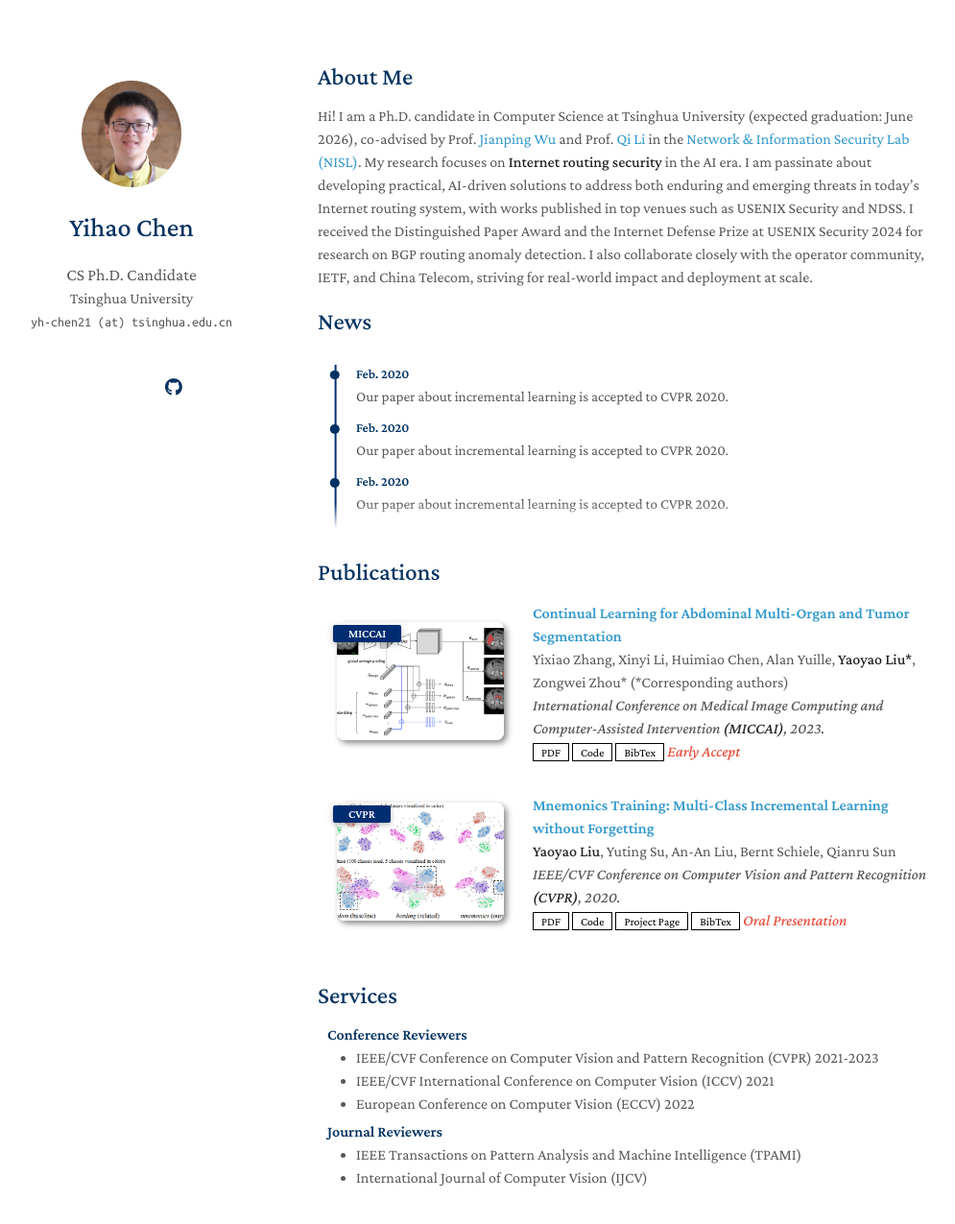
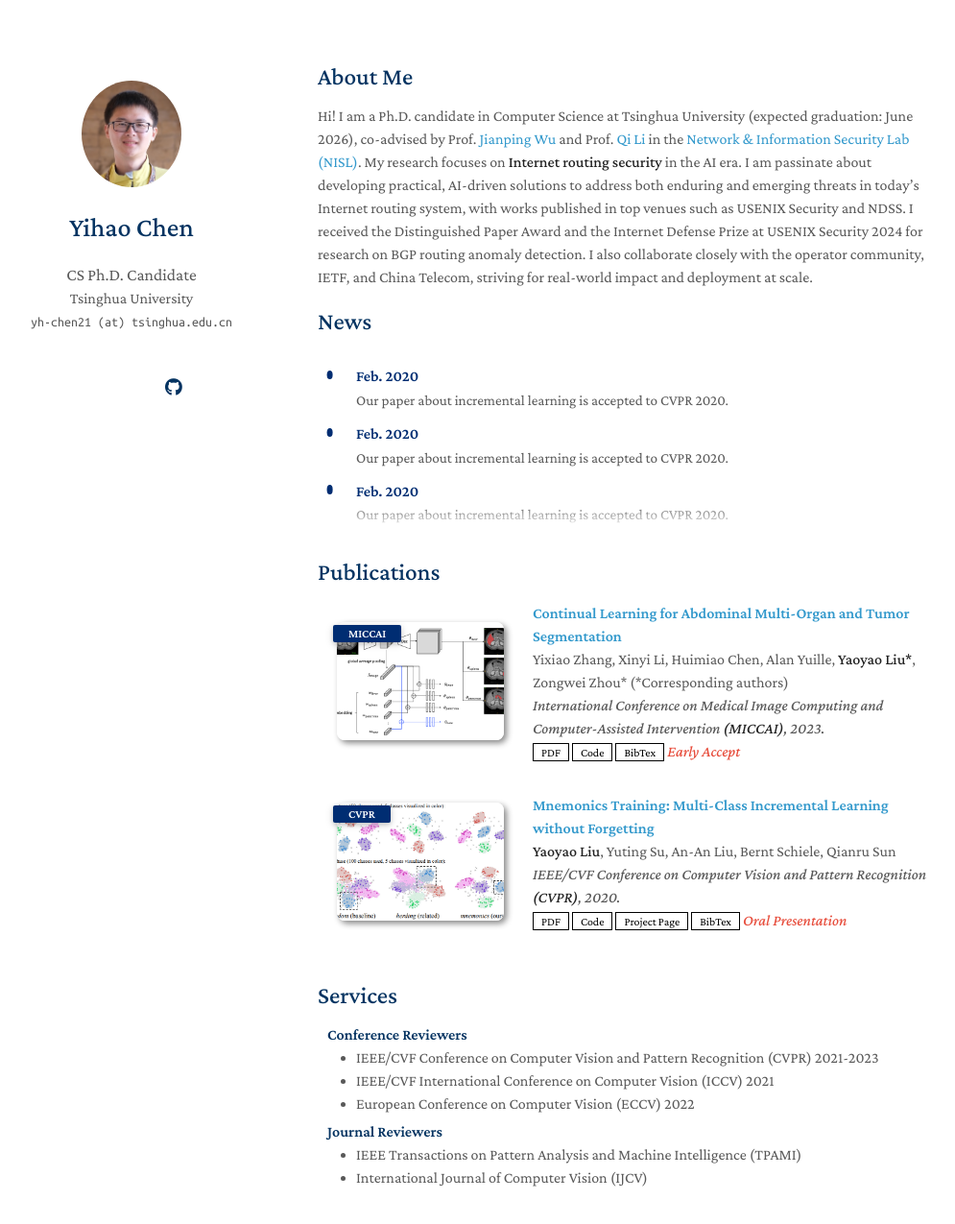
Before and after one commit to PorcupineAndrew/homepage, a Jekyll site: the page built from index.md, in a window 1280 px wide and 1333 px high. Shown: the top 1275 px of the window at 96% size, without its empty margins (139-1134 px from the left). Built offline with Jekyll 4.4.1, drawn with Linux system fonts in a browser that asks for light colours; a style sheet for code colours, icons or effects is not loaded; our own code applies the rules of GitHub Pages for plain Markdown files.

Commit message:
update about me

```diff
--- a/assets/css/news.css
+++ b/assets/css/news.css
@@ -15,14 +15,12 @@
   z-index: 0
 }
 
-/* Scrollbar */
 .news-timeline::-webkit-scrollbar {
   width: 6px;
 }
 
 .news-timeline::-webkit-scrollbar-track {
-  background: #222;  /* darker track */
-  border-radius: 10px;
+  background: var(--global-bg-color);
 }
 
 .news-timeline::-webkit-scrollbar-thumb {
@@ -32,19 +30,6 @@
 
 .news-timeline::-webkit-scrollbar-thumb:hover {
   background: rgba(0,150,255,0.7);
-}
-
-.news-timeline::before {
-  content: '';
-  position: absolute;
-  top: 0;
-  bottom: 0;
-  left: 0;
-  width: 1.5px;
-  background-color: var(--global-theme-color);
-  z-index: auto;
-  height: 100%;
-  transform: translateX(1.1rem)
 }
 
 .news-item {
@@ -59,25 +44,25 @@
   position: absolute;
   left: 0;
   top: 0.35rem;
-  width: 0.6rem;
+  width: 0.4rem;
   height: 0.6rem;
   border-radius: 50%;
-  background-color: #003262;
-  transform: translateX(0.8rem);
+  background-color: var(--global-theme-color);
+  transform: translateX(0.6rem);
   transition: all 0.3s ease;
   z-index: 1
 }
 
 .news-item:hover::before {
-  background-color: #00182f;
-  transform: translateX(0.8rem) scale(1.2)
+  background-color: var(--global-theme-color);
+  transform: translateX(0.6rem) scale(1.2)
 }
 
 .news-date {
   font-weight: 600;
-  color: #003262;
+  color: var(--global-theme-color);
   margin-bottom: 0.1rem;
-  font-size: 0.85em;
+  font-size: 1em;
   position: relative;
   z-index: auto
 }
```
